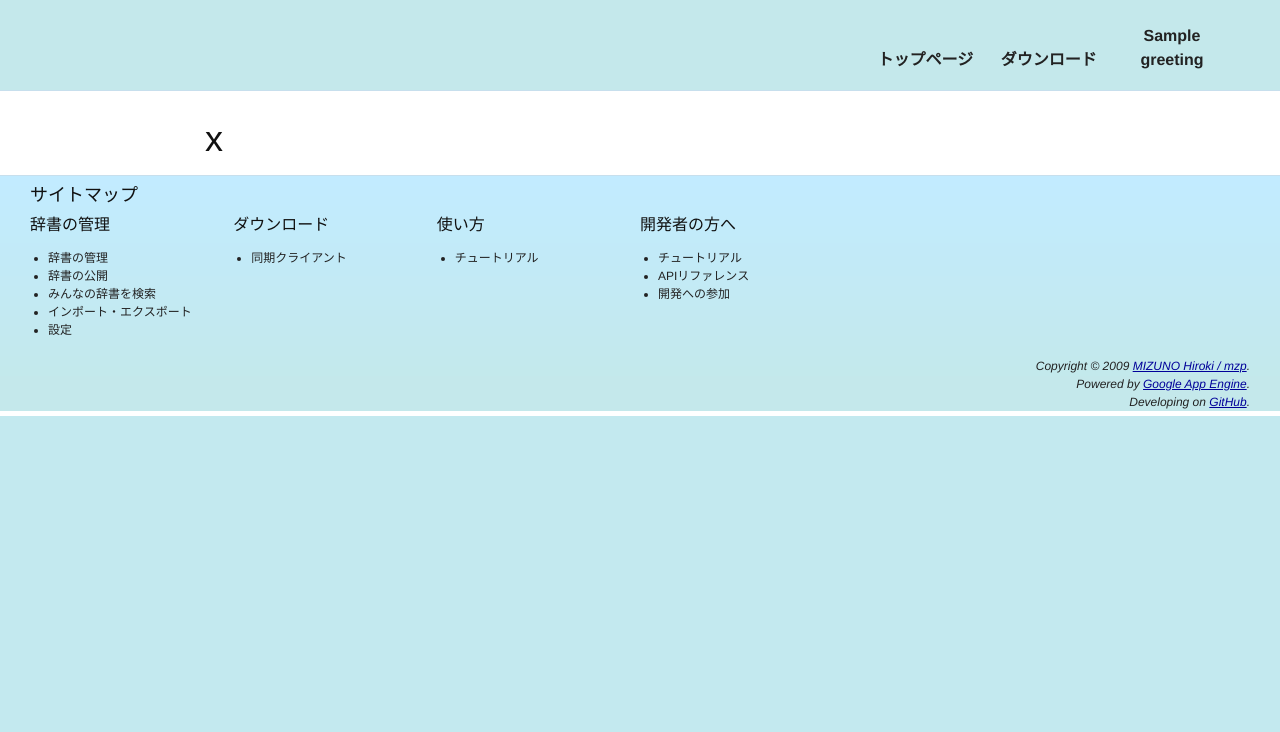
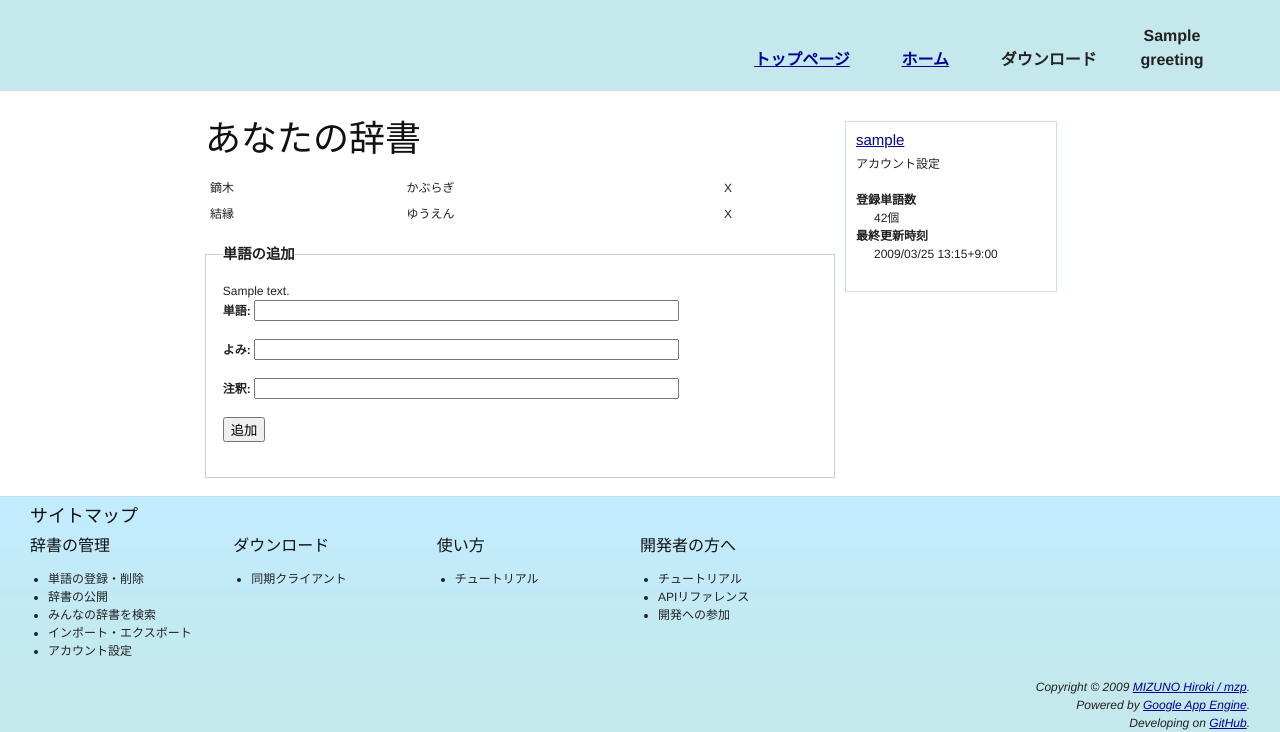
Before and after one commit to mzp/skk-sync, a Python web app: template templates/home.html in a window 1280 px wide. Shown: the part 384-1116 px from the top of the page. Before the commit the page ends 800 px from the top, so only its background shows below. Run offline with Jinja, Linux system fonts and the light colour scheme; the template is opened without the code that fills it: most values are stand-ins (such as "Sample title", 1, 10 or a date in 2020).

Commit message:
add from to add words

```diff
--- a/css/main.css
+++ b/css/main.css
@@ -4,15 +4,11 @@
   background-color: #C4E8EB;
 }
 
+/* -------------------------------------------------- */
 .site{
   padding:30px 30px 0px;
   border-bottom: 1px solid #C7DFED;
   margin-bottom:30px;
-}
-
-.publication{
-  padding:10px 30px 0px;
-  border-top: 1px solid #C7DFED;
 }
 
 .site .navigation > ul  {
@@ -25,6 +21,12 @@
   font-size:16px;
   font-weight:bold;
   text-align:center;
+}
+
+/* -------------------------------------------------- */
+.publication{
+  padding:10px 30px 0px;
+  border-top: 1px solid #C7DFED;
 }
 
 .publication .navigation > div {
@@ -49,3 +51,13 @@
   text-align: right;
   margin:0;
 }
+
+/* -------------------------------------------------- */
+.page .navigation {
+  border: 1px solid #C7DFED;
+  padding: 10px;
+}
+
+.page .navigation h1 {
+    font-size:15px;
+}
--- a/templates/base.html
+++ b/templates/base.html
@@ -24,7 +24,8 @@
       <h2 class="description">SKK辞書を同期しよう!</h2>
       <div class="navigation">
 	<ul>
-	  <li>トップページ</li>
+	  <li><a href="/">トップページ</a></li>
+	  <li><a href="/home">ホーム</a></li>
 	  <li>ダウンロード</li>
 	  <li>{{ greeting }}</li>
 	</ul>
@@ -32,7 +33,9 @@
     </div>
 
     <div class="container">
-      {% block content %}{% endblock %}
+      <div class="page span-22 prepend-1 append-1">
+	{% block content %}{% endblock %}
+      </div>
     </div>
 
     <div class="publication">
@@ -41,11 +44,11 @@
 	<div>
 	  <h2 class="title">辞書の管理</h2>
 	  <ul>
-	    <li>辞書の管理</a></li>
+	    <li>単語の登録・削除</a></li>
 	    <li>辞書の公開</a></li>
 	    <li>みんなの辞書を検索</li>
 	    <li>インポート・エクスポート</li>
-	    <li>設定</li>
+	    <li>アカウント設定</li>
 	  </ul>
 	</div>
 
--- a/templates/home.html
+++ b/templates/home.html
@@ -1,6 +1,36 @@
 {% extends "base.html" %}
+{% block title %}SKK Sync/ホーム{% endblock %}
 {% block content %}
-<div class="page span-22 prepend-1 append-1">
-  <h1 class="title">x</h1>
+<div class="span-16">
+  <h1 class="title">あなたの辞書</h1>
+  <table>
+    <tr>
+      <td>鏑木</td><td>かぶらぎ</td><td>X</td>
+    </tr>
+    <tr>
+      <td>結縁</td><td>ゆうえん</td><td>X</td>
+    </tr>
+  </table>
+  <form method="post" action="/dict/add">
+    <fieldset>
+      <legend>単語の追加</legend>
+      {% if error_message %}<div class="error">{{ error_message }}</div>{% endif %}
+      {% if info_message %}<div class="info">{{ info_message }}</div>{% endif %}
+      <p><label>単語:</label> <input name="word" size="50"/></p>
+      <p><label>よみ:</label> <input name="yomi" size="50"/></p>
+      <p><label>注釈:</label> <input name="annotation" size="50"/></p>
+      <p><input type="submit" value="追加" /></p>
+    </fieldset>
+  </form>
+
+</div>
+
+<div class="span-5 navigation">
+  <h1><a href="/user/{{ nickname }}">{{ nickname }}</a></h1>
+  <p>アカウント設定</p>
+  <dl>
+    <dt>登録単語数</dt><dd>42個</dd>
+    <dt>最終更新時刻</dt><dd>2009/03/25 13:15+9:00</dd>
+  </dl>
 </div>
 {% endblock %}
--- a/templates/index.html
+++ b/templates/index.html
@@ -1,6 +1,5 @@
 {% extends "base.html" %}
 {% block content %}
-<div class="page span-22 prepend-1 append-1">
   <h1 class="title">SKK Sync</h1>
   <h2 class="description">あなたの育てたSKK辞書を、インターネットを介して複数のパソコンで同期しよう!</h2>
   <blockquote>
@@ -60,5 +59,4 @@
       </table>
     </div>
   </div>
-</div>
 {% endblock %}
```
Also changed, not shown: main.py (+4 -4 lines).
